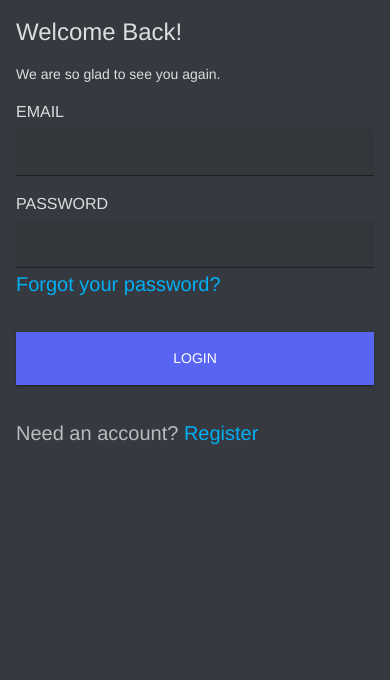
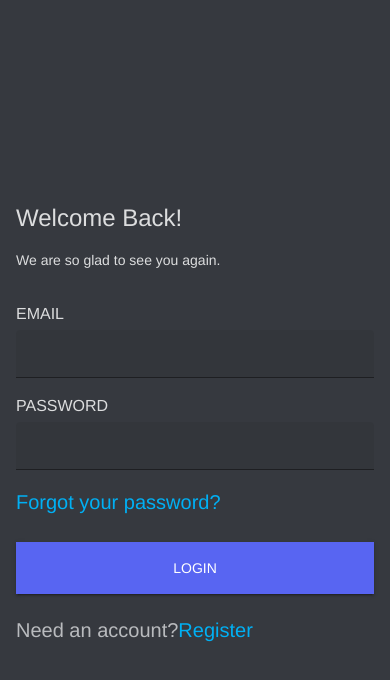
Before and after one commit to yash91989201/discorduiclone, a React (Create React App) app in the folder client/: page /login in a window 390 px wide. Shown: the top 680 px of the page. Built offline with nearby package versions, Linux system fonts and the light colour scheme.

Commit message:
style : add responsiveness to Login and Register page

```diff
--- a/client/src/pages/Login.jsx
+++ b/client/src/pages/Login.jsx
@@ -67,7 +67,7 @@ const Login = () => {
       <Box
         sx={{
           zIndex: "9",
-          width: matchesMd ? "100%" : "min(640px,60vw)",
+          width: matchesMd ? "100%" : "min(800px,65vw)",
           backgroundColor: "bgCol.grey2",
           display: "flex",
           flexFlow: "row nowrap",
@@ -75,18 +75,32 @@ const Login = () => {
           borderRadius: matchesMd ? "0px" : "6px",
         }}
       >
-        <Box style={{ flex: 1 }}>
+        <Box
+          style={{
+            flex: 1,
+            display: "flex",
+            flexFlow: "column nowrap",
+            justifyContent: "center",
+          }}
+        >
+          <Container
+            sx={{
+              marginY: "16px",
+            }}
+            maxWidth="sm"
+          >
             <Typography
               variant={matchesSm ? "h5" : "h4"}
-            padding="16px"
+              paddingBottom="16px"
               color="textCol.grey1"
             >
               Welcome Back!
             </Typography>
-          <Typography variant="body2" paddingX="16px" color="textCol.grey1">
+            <Typography variant="body2" color="textCol.grey1">
               We are so glad to see you again.
             </Typography>
-          <Container maxWidth>
+          </Container>
+          <Container maxWidth="sm">
             <FormLabel
               htmlFor="email"
               sx={{
@@ -146,13 +160,12 @@ const Login = () => {
                 variant="filled"
                 type="email"
                 name="email"
-                sx={{}}
               />
             </FormLabel>
             <Typography
               variant="h6"
               color="textCol.blue1"
-              sx={{ cursor: "pointer" }}
+              sx={{ cursor: "pointer", paddingY: "16px" }}
             >
               Forgot your password?
             </Typography>
@@ -160,7 +173,7 @@ const Login = () => {
               variant="contained"
               textTransform="none"
               sx={{
-                marginY: "32px",
+                marginY: "8px",
                 padding: "14px",
                 width: "100%",
                 backgroundColor: "bgCol.purple2",
@@ -172,9 +185,9 @@ const Login = () => {
             <Typography
               variant="h6"
               color="textCol.grey2"
-              sx={{ cursor: "pointer" }}
+              sx={{ paddingY: "12px", cursor: "pointer" }}
             >
-              Need an account?{" "}
+              Need an account?
               <span style={{ color: "#00b0f4" }}>
                 <Link to="/register">Register</Link>
               </span>
@@ -183,15 +196,24 @@ const Login = () => {
         </Box>
         <Box
           sx={{
-            width: "40%",
+            width: "45%",
             display: matchesMd ? "none" : "flex",
             flexFlow: "column",
-            justifyContent: "space-evenly",
+            justifyContent: "center",
             alignItems: "center",
           }}
         >
-          <img style={{ width: "75%" }} src={QrCodeImg} alt="qr code img" />
-          <Box sx={{ textAlign: "center" }}>
+          <img
+            style={{
+              padding: "10px",
+              width: "min(400px,50%)",
+              borderRadius: "6px",
+              backgroundColor: "#fff",
+            }}
+            src={QrCodeImg}
+            alt="qr code img"
+          />
+          <Box sx={{ marginY: "16px", width: "90%", textAlign: "center" }}>
             <Typography variant="h6" color="textCol.grey1" paddingY="16px">
               Log in with QR Code
             </Typography>
--- a/client/src/pages/Register.jsx
+++ b/client/src/pages/Register.jsx
@@ -192,7 +192,7 @@ const Register = () => {
             variant="contained"
             textTransform="none"
             sx={{
-              marginY: "32px",
+              marginY: "16px",
               padding: "14px",
               width: "100%",
               backgroundColor: "bgCol.purple2",
@@ -204,7 +204,7 @@ const Register = () => {
           <Typography
             variant="h6"
             color="textCol.blue1"
-            sx={{ cursor: "pointer" }}
+            sx={{ paddingY: "12px", cursor: "pointer" }}
           >
             <Link to="/login">Already have an account ?</Link>
           </Typography>
```
Lines whose indentation alone changed are shown as unchanged.
